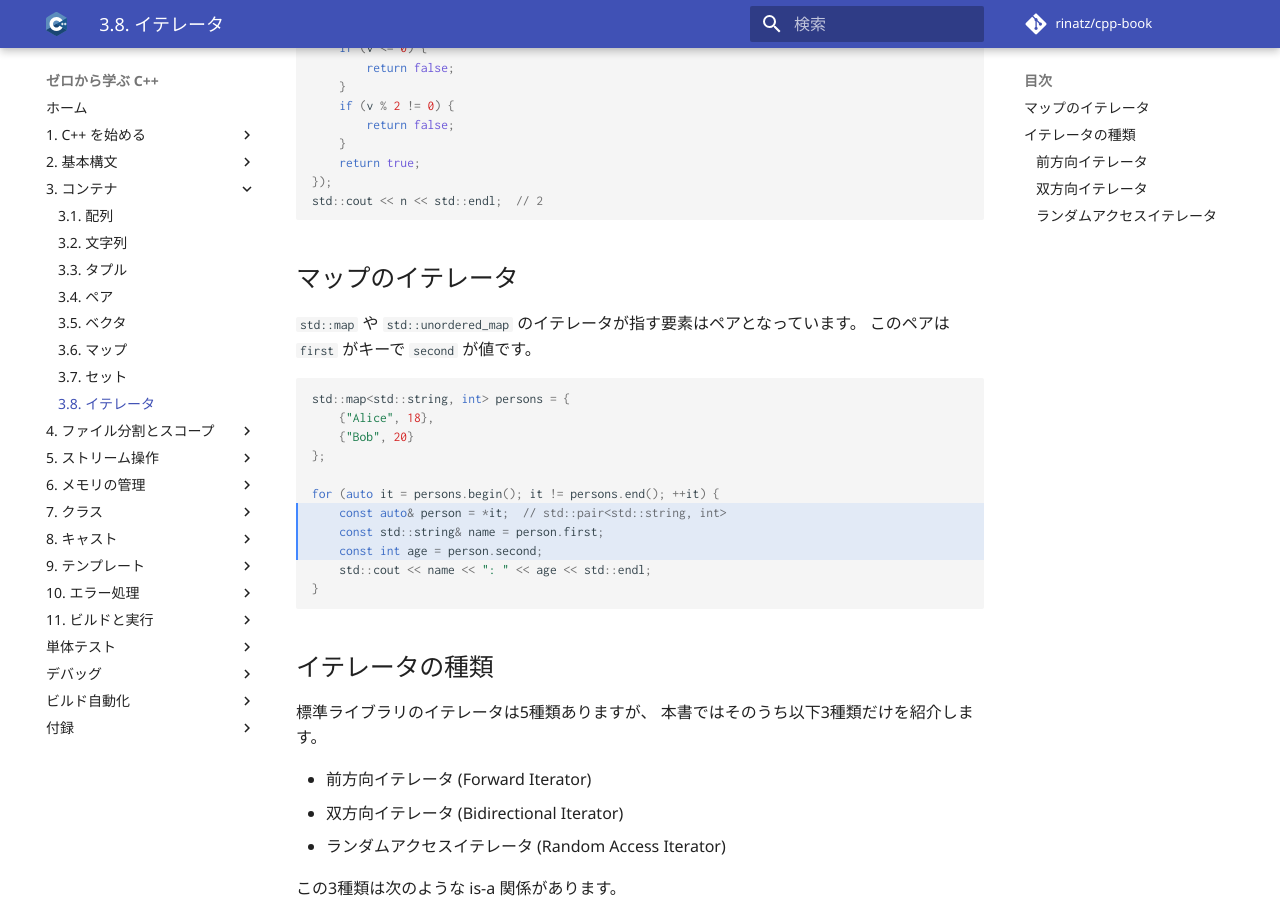
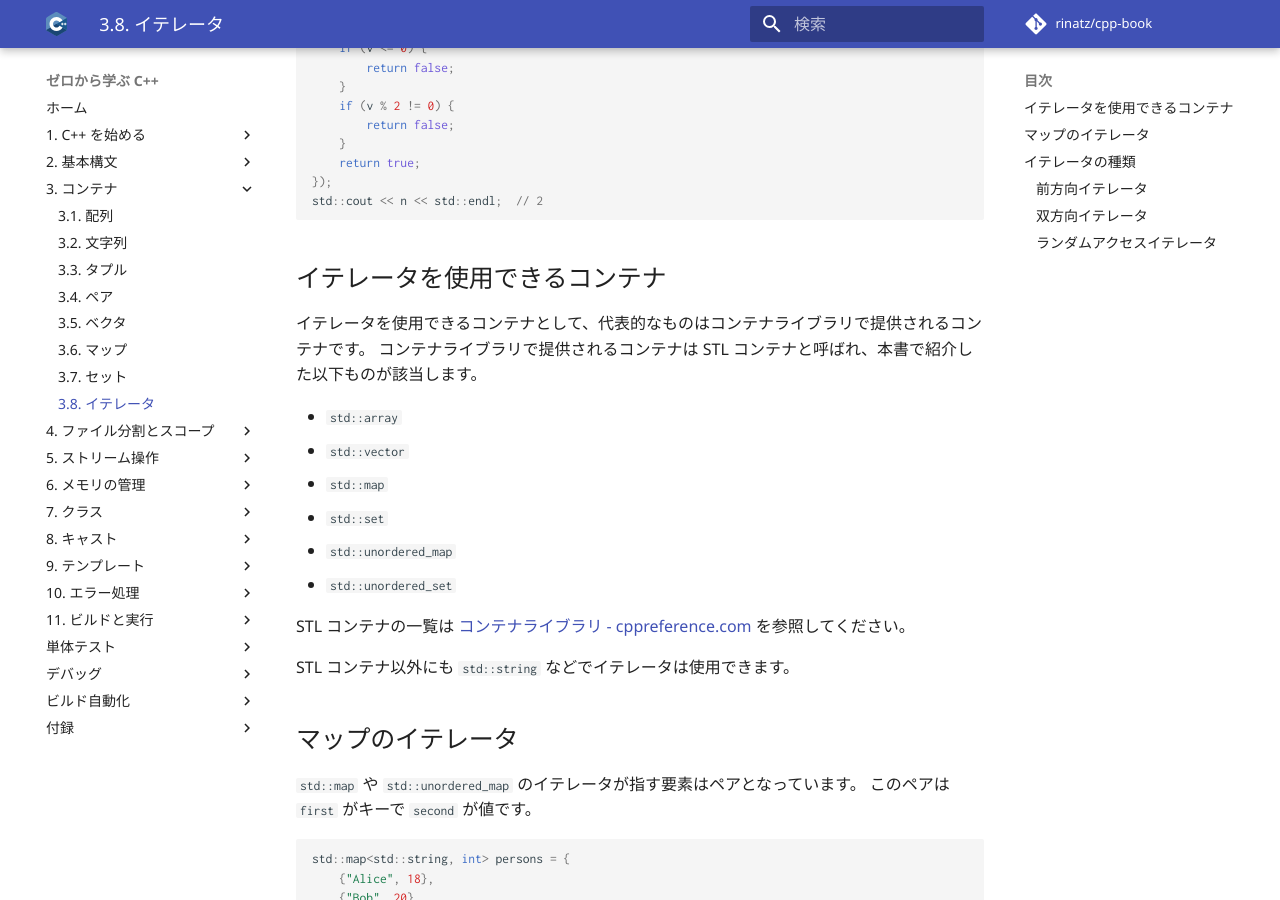
Before and after one commit to rinatz/cpp-book, an MkDocs documentation site: the page built from docs/ch03-08-iterators.md, in a window 1280 px wide and 900 px high, scrolled down 1217 px. Built offline with MkDocs 1.6.1 and Material for MkDocs 9.7.7, drawn with Linux system fonts in a browser that asks for light colours; comment, search, counter and statistics services are not loaded.

Commit message:
Explain iterable containers

````diff
--- a/docs/ch03-08-iterators.md
+++ b/docs/ch03-08-iterators.md
@@ -74,6 +74,26 @@ auto n = std::count_if(x.begin(), x.end(), [](const int v) {
 });
 std::cout << n << std::endl;  // 2
 ```
+
+## イテレータを使用できるコンテナ
+
+イテレータを使用できるコンテナとして、代表的なものはコンテナライブラリで提供されるコンテナです。
+コンテナライブラリで提供されるコンテナは STL コンテナと呼ばれ、本書で紹介した以下ものが該当します。
+
+* `std::array`
+* `std::vector`
+* `std::map`
+* `std::set`
+* `std::unordered_map`
+* `std::unordered_set`
+
+STL コンテナの一覧は
+[コンテナライブラリ - cppreference.com][cppreference_container]
+を参照してください。
+
+[cppreference_container]: https://ja.cppreference.com/w/cpp/container
+
+STL コンテナ以外にも `std::string` などでイテレータは使用できます。
 
 ## マップのイテレータ
 
````
